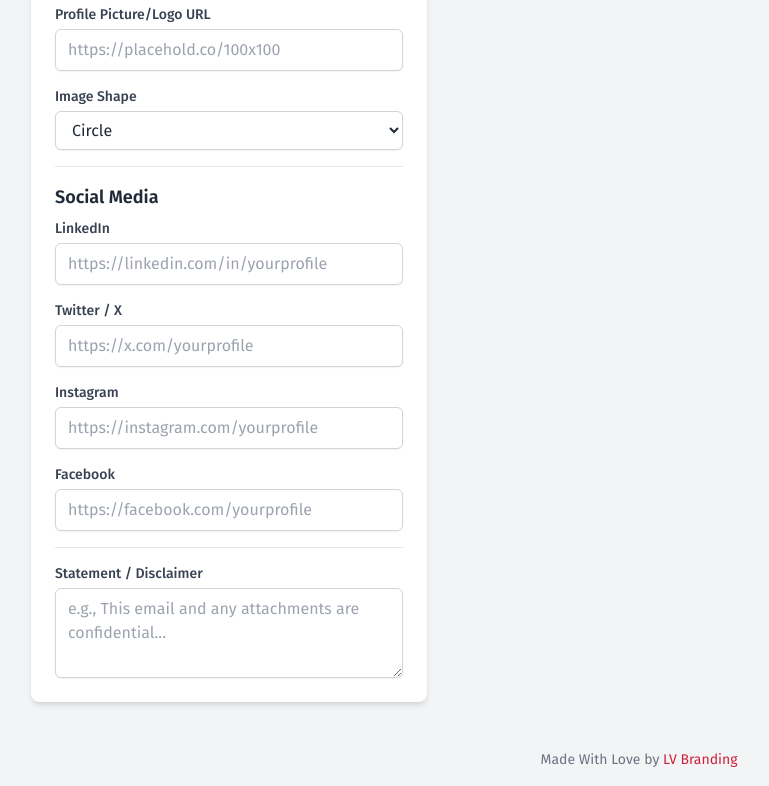
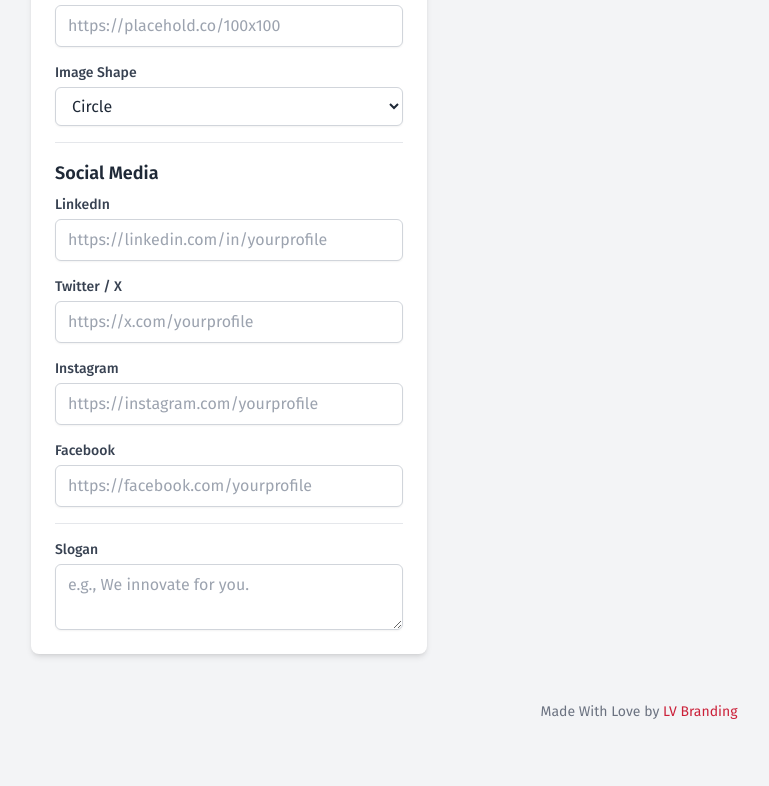
Before and after one commit to lvbranding-it/signature-generator, a plain HTML site: page index.html in a window 1280 px wide. Shown: the part 1011-1797 px from the top of the page, without its empty margins (1-770 px from the left). After the commit the page ends 1749 px from the top, so only its background shows below. Drawn offline with nearby package versions, Linux system fonts and the light colour scheme.

```diff
--- a/index.html
+++ b/index.html
@@ -1,5 +1,4 @@
 <!DOCTYPE html>
-//Made with Love by LV branding Developed By Luis Velasquez//
 <html lang="en">
 <head>
     <meta charset="UTF-8">
@@ -143,8 +142,8 @@
                         </div>
                     </div>
                     <div class="border-t pt-4">
-                        <label for="statement" class="block text-sm font-medium text-gray-700">Statement / Disclaimer</label>
-                        <textarea id="statement" rows="3" class="mt-1 block w-full px-3 py-2 bg-white border border-gray-300 rounded-md shadow-sm placeholder-gray-400 focus:outline-none focus-brand-ring focus:border-gray-300" placeholder="e.g., This email and any attachments are confidential..."></textarea>
+                        <label for="statement" class="block text-sm font-medium text-gray-700">Slogan</label>
+                        <textarea id="statement" rows="2" class="mt-1 block w-full px-3 py-2 bg-white border border-gray-300 rounded-md shadow-sm placeholder-gray-400 focus:outline-none focus-brand-ring focus:border-gray-300" placeholder="e.g., We innovate for you."></textarea>
                     </div>
                 </div>
             </div>
@@ -183,9 +182,9 @@
                                         <div id="preview-socials"></div>
                                     </td>
                                 </tr>
-                                <!-- Statement Row -->
+                                <!-- Slogan Row -->
                                 <tr id="statement-row" style="display: none;">
-                                    <td colspan="2" style="padding-top: 15px; font-size: 11px; color: #888888; font-style: italic;">
+                                    <td colspan="2" style="padding-top: 15px; font-size: 13px; color: #555555; font-weight: bold; text-align: center;">
                                         <p id="preview-statement" style="margin: 0;"></p>
                                     </td>
                                 </tr>
```
